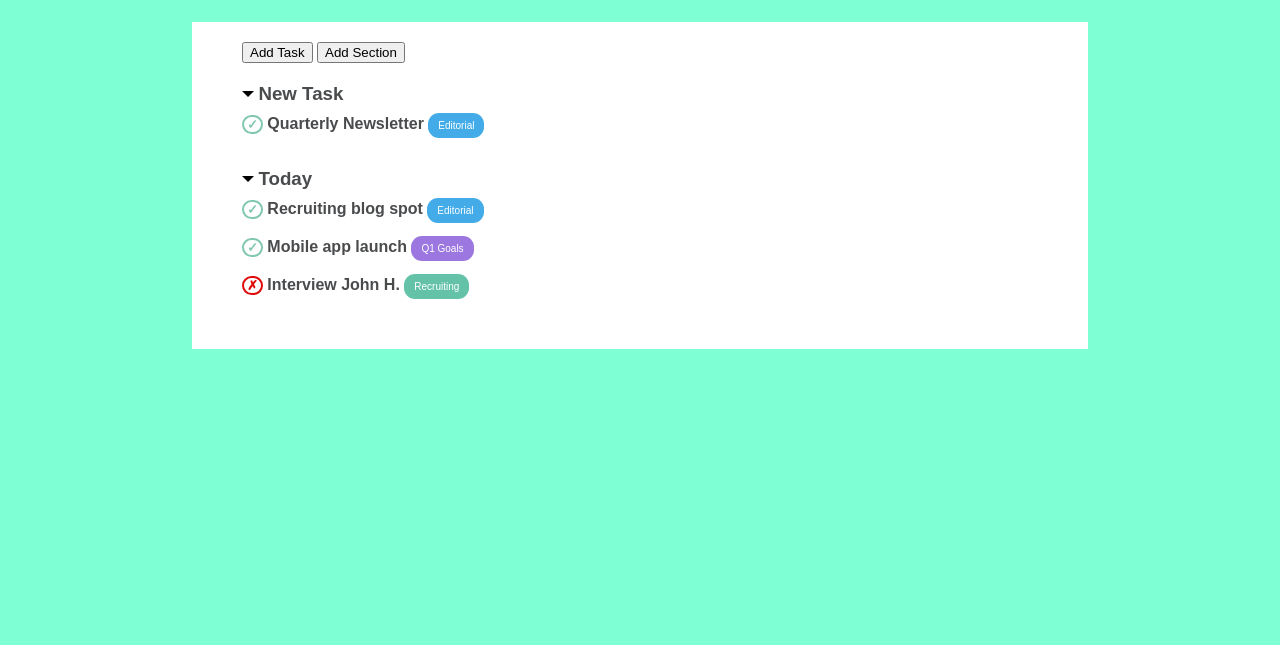
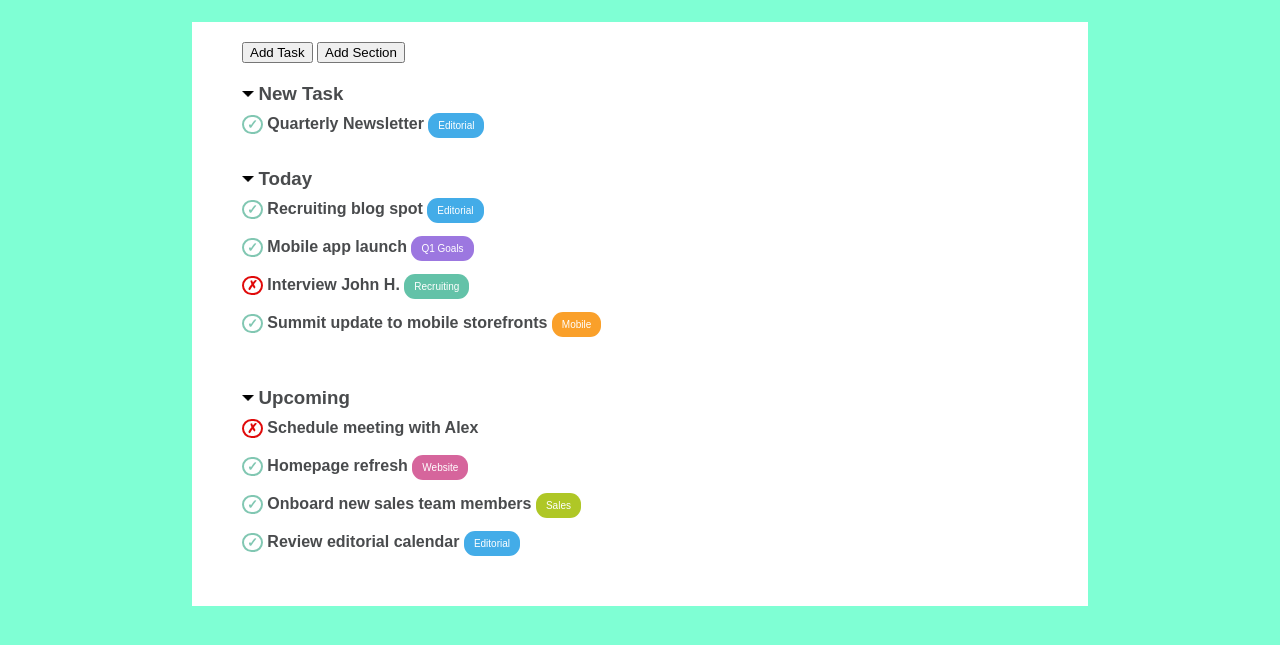
Before and after one commit to federicosimone/html-css-toboolist, a plain HTML site: page index.html in a window 1280 px wide. Shown: the part 87-732 px from the top of the page. Drawn offline with Linux system fonts and the light colour scheme.

Commit message:
finito lista

```diff
--- a/index.html
+++ b/index.html
@@ -47,6 +47,36 @@
                     <span class="list-item">Interview John H.</span>
                     <span class="list-button-green">Recruiting</span>
                 </div>
+                <div class="padding-bottom">
+                    <span class="spunta">&#x2713</span>
+                    <span class="list-item">Summit update to mobile storefronts</span>
+                    <span class="list-button-orange">Mobile</span>
+                </div>
+            </div>
+            <div class="space">
+                <img src="./img/pngegg.png" alt="triangolo" id="triangolo">
+                <h3>Upcoming</h3><br>
+                <div class="padding-bottom">
+                    <span class="cross">&#x2717</span>
+                    <span class="list-item">Schedule meeting with Alex</span>
+                </div>
+                <div class="padding-bottom">
+                    <span class="spunta">&#x2713</span>
+                    <span class="list-item">Homepage refresh</span>
+                    <span class="list-button-fucsia">Website</span>
+                </div>
+                <div class="padding-bottom">
+                    <span class="spunta">&#x2713</span>
+                    <span class="list-item">Onboard new sales team members</span>
+                    <span class="list-button-lime">Sales</span>
+                </div>
+                <div class="padding-bottom">
+                    <span class="spunta">&#x2713</span>
+                    <span class="list-item">Review editorial calendar </span>
+                    <span class="list-button-blue">Editorial</span>
+                </div>
+
+
             </div>
         </div>
 
--- a/style.css
+++ b/style.css
@@ -118,3 +118,24 @@ h3{
     padding: 7px 10px  ;
     border-radius: 11px;
 }
+.list-button-orange{
+    color: white;
+    background-color: rgb(250, 160, 42);
+    font-size: 10px;
+    padding: 7px 10px  ;
+    border-radius: 11px;
+}
+.list-button-fucsia{
+    color: white;
+    background-color: rgb(214, 101, 156);
+    font-size: 10px;
+    padding: 7px 10px  ;
+    border-radius: 11px;
+}
+.list-button-lime{
+    color: white;
+    background-color: rgb(175, 199, 38);
+    font-size: 10px;
+    padding: 7px 10px  ;
+    border-radius: 11px;
+}
```
